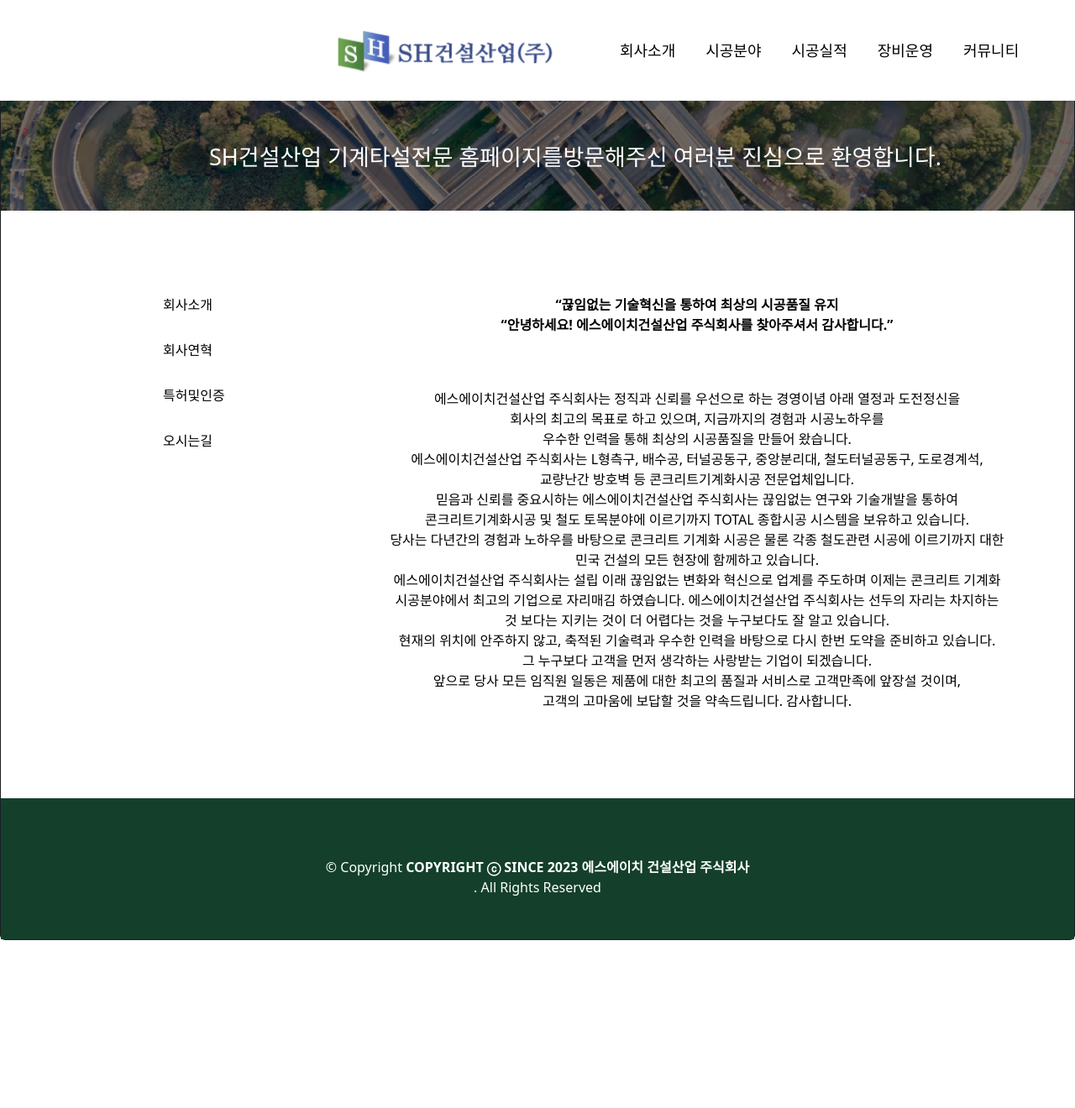
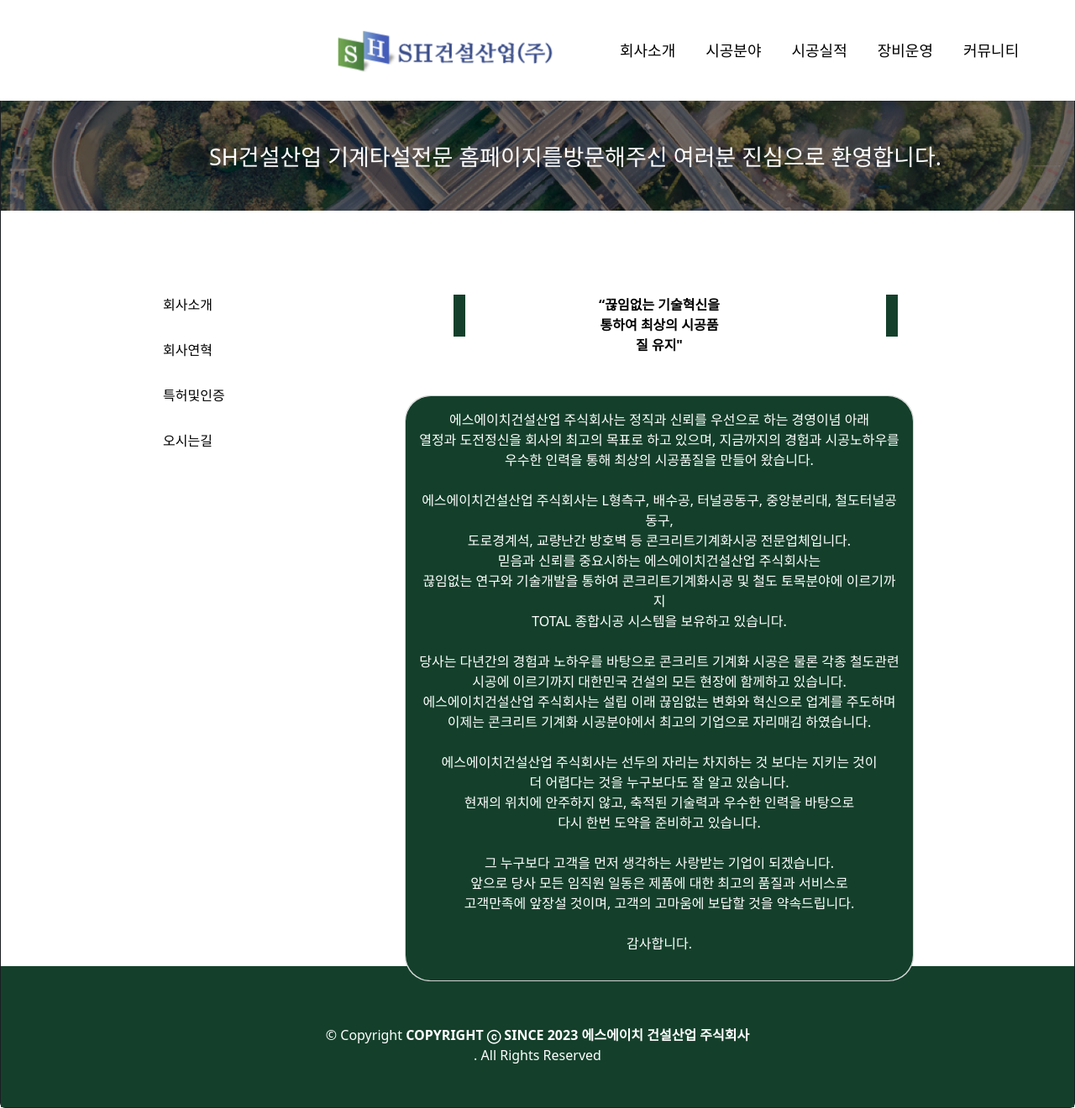
Before and after one commit to DrugCoding/SH_company_pjt, a Django app: page /companies/greeting/ in a window 1280 px wide. Shown: the whole page at 84% size. Before the commit the page ends 1120 px from the top, so only its background shows below. Run offline with Django 3.2, Linux system fonts and the light colour scheme.

Commit message:
chore: 회사소개 페이지 완성

```diff
--- a/companies/templates/companies/greeting.html
+++ b/companies/templates/companies/greeting.html
@@ -49,26 +49,47 @@
       <!-- 세로선 -->
 
 
-      <div style="margin-bottom: 100px; color: #000; margin-top: 100px; height: 500px;" class="col-sm-8">
-        <p style="font-weight: 700;">“끊임없는 기술혁신을 통하여 최상의 시공품질 유지 <br>
-            “안녕하세요! 에스에이치건설산업 주식회사를 찾아주셔서 감사합니다.”
-        </p>
+      <div style="margin-bottom: 300px; color: #000; margin-top: 100px; height: 500px;" class="col-sm-8">
+        <div style="margin-left: 90px;">
+          <div class="row">
+            <div style="padding: 0px; width: 20px;" class="col">
+              <div style="width: 14px; height: 50px; background-color: #14402B;"></div>
+            </div>
+            <div class="col">
+              <span style="display: inline; width: 60px; margin-top: 0px; font-weight: 700;" class="text-center">“끊임없는 기술혁신을 통하여 최상의 시공품질 유지" <br>
+                <!-- “안녕하세요! 에스에이치건설산업 주식회사를 찾아주셔서 감사합니다.”  -->
+              </span>
+            </div>
+            <div style="margin-left: 180px; padding: 0px; width: 20px;" class="col">
+              <div style=" width: 14px; height: 50px; background-color: #14402B;"></div>
+            </div>
+          </div>
+        </div>
+
         <br><br>
-        <p>
-            에스에이치건설산업 주식회사는 정직과 신뢰를 우선으로 하는 경영이념 아래 열정과 도전정신을 <br>
-            회사의 최고의 목표로 하고 있으며, 지금까지의 경험과 시공노하우를 <br>
-            우수한 인력을 통해 최상의 시공품질을 만들어 왔습니다.<br>
-            에스에이치건설산업 주식회사는 L형측구, 배수공, 터널공동구, 중앙분리대, 철도터널공동구, 도로경계석, <br> 교량난간 방호벽 등 콘크리트기계화시공 전문업체입니다. <br>
-            믿음과 신뢰를 중요시하는 에스에이치건설산업 주식회사는 끊임없는 연구와 기술개발을 통하여 <br> 콘크리트기계화시공 및 철도 토목분야에 이르기까지 TOTAL 종합시공 시스템을 보유하고 있습니다. <br>
+        <div style="padding-right: 110px; padding-left: 20px;">
+          <div style="border-radius: 30px;" class="card">
+            <div style="border-radius: 30px; color: #fff; background-color: #14402B;" class="card-body">
+              <p>
+                에스에이치건설산업 주식회사는 정직과 신뢰를 우선으로 하는 경영이념 아래  <br> 열정과 도전정신을
+                회사의 최고의 목표로 하고 있으며, 지금까지의 경험과 시공노하우를 <br>
+                우수한 인력을 통해 최상의 시공품질을 만들어 왔습니다.<br><br>
+                에스에이치건설산업 주식회사는 L형측구, 배수공, 터널공동구, 중앙분리대, 철도터널공동구, <br>도로경계석,  교량난간 방호벽 등 콘크리트기계화시공 전문업체입니다. <br>
+                믿음과 신뢰를 중요시하는 에스에이치건설산업 주식회사는 <br> 끊임없는 연구와 기술개발을 통하여 콘크리트기계화시공 및 철도 토목분야에 이르기까지 <br> TOTAL 종합시공 시스템을 보유하고 있습니다. <br><br>
 
-            당사는 다년간의 경험과 노하우를 바탕으로 콘크리트 기계화 시공은 물론 각종 철도관련 시공에 이르기까지 대한민국 건설의 모든 현장에 함께하고 있습니다. <br> 에스에이치건설산업 주식회사는 설립 이래 끊임없는 변화와 혁신으로 업계를 주도하며 이제는 콘크리트 기계화 시공분야에서 최고의 기업으로 자리매김 하였습니다.
+                당사는 다년간의 경험과 노하우를 바탕으로 콘크리트 기계화 시공은 물론 각종 철도관련 시공에 이르기까지 대한민국 건설의 모든 현장에 함께하고 있습니다. <br> 에스에이치건설산업 주식회사는 설립 이래 끊임없는 변화와 혁신으로 업계를 주도하며 이제는 콘크리트 기계화 시공분야에서 최고의 기업으로 자리매김 하였습니다. <br><br>
 
-            에스에이치건설산업 주식회사는 선두의 자리는 차지하는 것 보다는 지키는 것이 더 어렵다는 것을 누구보다도 잘 알고 있습니다. <br>
-            현재의 위치에 안주하지 않고, 축적된 기술력과 우수한 인력을 바탕으로 다시 한번 도약을 준비하고 있습니다. <br>
-            그 누구보다 고객을 먼저 생각하는 사랑받는 기업이 되겠습니다.<br>
+                에스에이치건설산업 주식회사는 선두의 자리는 차지하는 것 보다는 지키는 것이 <br> 더 어렵다는 것을 누구보다도 잘 알고 있습니다. <br>
+                현재의 위치에 안주하지 않고, 축적된 기술력과 우수한 인력을 바탕으로 <br> 다시 한번 도약을 준비하고 있습니다. <br><br>
+                그 누구보다 고객을 먼저 생각하는 사랑받는 기업이 되겠습니다.<br>
 
-            앞으로 당사 모든 임직원 일동은 제품에 대한 최고의 품질과 서비스로 고객만족에 앞장설 것이며, <br> 고객의 고마움에 보답할 것을 약속드립니다. 감사합니다.
-        </p>
+                앞으로 당사 모든 임직원 일동은 제품에 대한 최고의 품질과 서비스로<br> 고객만족에 앞장설 것이며,  고객의 고마움에 보답할 것을 약속드립니다. <br><br> 감사합니다.
+            </p>
+            </div>
+          </div>
+        </div>
+
+
       </div>
 
     </div>
```
Also changed, not shown: companies/templates/companies/history.html (+5 -5 lines).
